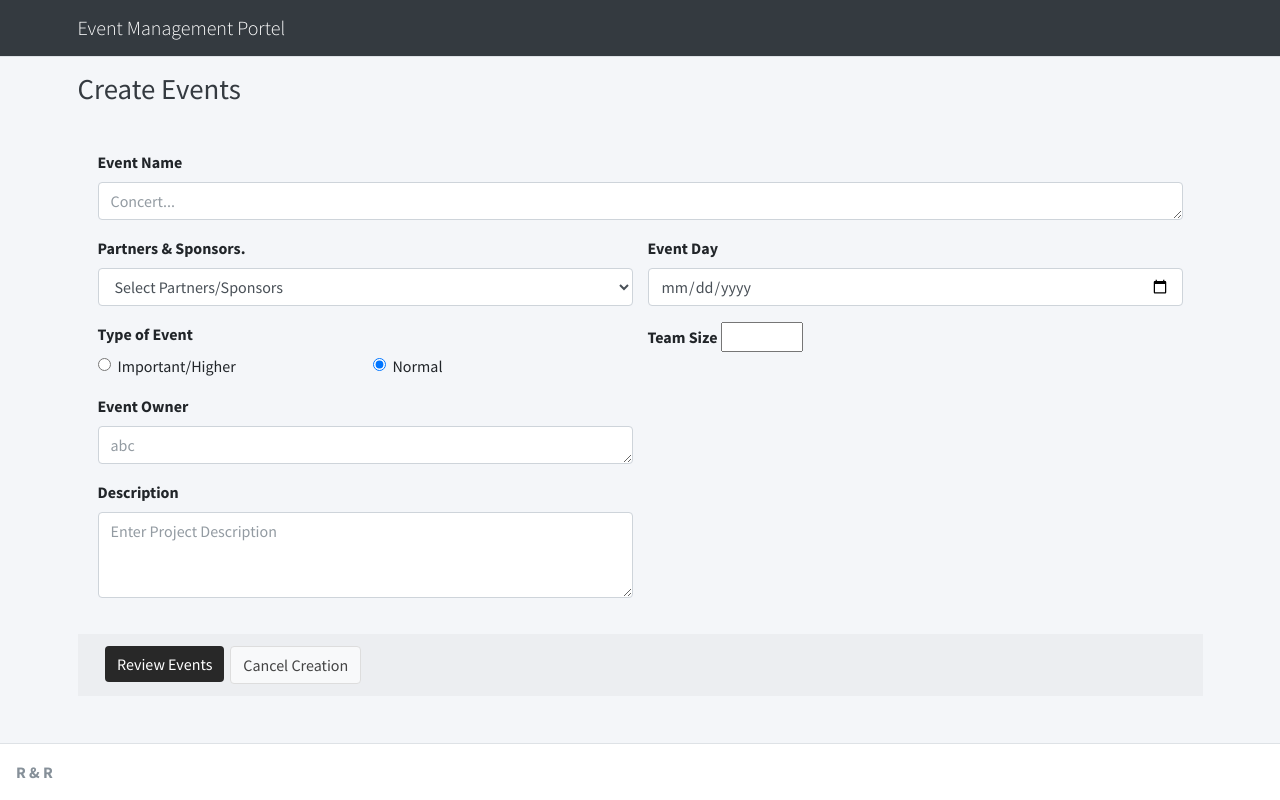
After one commit to RAshutosh12/Event-Management, a Flask app: page /eventCreation in a window 1280 px wide. The commit adds this page. Run offline with Flask 2, Linux system fonts and the light colour scheme; some libraries are stand-ins or nearby versions.

Commit message:
Second page for event creation form created and backend logic integrated in app.py and minor changes in home.html

```diff
--- a/app.py
+++ b/app.py
@@ -4,7 +4,42 @@ app = Flask(__name__)
 
 @app.route('/',methods=['GET','POST'])
 def home():
+    if request.method == 'POST':
+        return redirect(url_for('creation'))
     return render_template('homePage.html')
+
+@app.route('/eventCreation',methods=['GET','POST'])
+def creation():
+
+    print("GET Method Run")
+    if request.method == 'POST':
+
+        #Save posted info in variables
+        eN = request.form.get('event_name')
+        eno = request.form.get('team_size')
+        pS = request.form.get('partners_name')
+        eD = request.form.get('event_date')
+        eT =request.form.get('event_type')
+        eD = request.form.get('event_desc')
+        eO = request.form.get('event_owner')
+
+        # #Create object of userEntry inputs
+        # data = userEntry(jP,pN,op,pG,pT,uId,pD,os,dF,dTA)
+
+        # #Search in database if project already added
+        # if myCol.find_one({'_id': data.projectName}) == None:
+
+        #     #Merge with template
+        #     doc=mergeUserInputTemplate(data)
+        #     logger.info("--Project Data merged and redirecting for review--")
+        #     return redirect(url_for('reviewEntryPage',doc=doc))
+
+        # else:
+        #     logger.warning("--Project already present in databse--")
+        #     return render_template('error.html')
+
+    return render_template('eventCreationForm.html')
+
 
 if __name__ == '__main__':
     app.run(debug=True)
--- /dev/null
+++ b/templates/eventCreationForm.html
@@ -0,0 +1,183 @@
+<!DOCTYPE html>
+<html lang="en">
+<head>
+  <meta charset="utf-8">
+  <meta name="viewport" content="width=device-width, initial-scale=1">
+  <meta http-equiv="x-ua-compatible" content="ie=edge">
+
+  <title>Event Management Portal</title>
+
+  <!-- Font Awesome Icons -->
+  <link rel="stylesheet" href="static/plugins/fontawesome-free/css/all.min.css">
+  <!-- Google Font: Source Sans Pro -->
+  <link href="https://fonts.googleapis.com/css?family=Source+Sans+Pro:300,400,400i,700" rel="stylesheet">
+  <!--Select2-->
+  <link rel="stylesheet" href="static/plugins/select2/css/select2.min.css">
+  <link rel="stylesheet" href="static/plugins/select2-bootstrap4-theme/select2-bootstrap4.min.css">
+  <!-- Theme style -->
+  <link rel="stylesheet" href="static/dist/css/adminlte.min.css">
+</head>
+<body class="hold-transition layout-top-nav">
+
+<div class="wrapper">
+
+  <!-- Navbar -->
+  <nav class="main-header navbar navbar-expand-md navbar-dark">
+    <div class="container">
+      <a href="/" class="navbar-brand">
+        <span class="brand-text font-weight-light">Event Management Portel</span>
+      </a>
+    </div>
+  </nav>
+  <!-- /.navbar -->
+
+  <!-- Content Wrapper. Contains page content -->
+  <div class="content-wrapper">
+    <!-- Content Header (Page header) -->
+    <div class="content-header">
+      <div class="container">
+        <div class="row mb-2">
+          <div class="col-sm-6">
+            <h1 class="m-0 text-dark"> Create Events <small></small></h1>
+          </div><!-- /.col -->
+          <div class="col-sm-6">
+          </div><!-- /.col -->
+        </div><!-- /.row -->
+      </div><!-- /.container-fluid -->
+    </div>
+    <!-- /.content-header -->
+
+    <!-- Main content -->
+    <div class="content">
+      <div class="container">
+        <div class="row">
+          <div class="col-lg-12">
+            <!-- general form elements disabled -->
+            <form role="form" method="POST">
+              <div class="card-body">
+                <div class="row">
+                  <div class="col-md-12">
+                    <!-- text input -->
+                    <div class="form-group">
+                      <label>Event Name</label>
+                      <textarea required id="eventName" name="event_name" class="form-control" rows="1" placeholder="Concert..."></textarea>
+                    </div>
+                  </div>
+                </div>
+
+                <div class="row">
+
+
+                  <div class="col-sm-6">
+                    <!-- textarea -->
+                    <div class="form-group">
+                      <label>Partners & Sponsors.</label>
+                      <select required name="partners_name" id="partnersName" class="form-control" enabled="">
+                        <option value="" >Select Partners/Sponsors</option>
+                       <option value="Dominos">Dominos</option>
+                        <option value="ZARA">ZARA</option>
+                        <option value="Shoopers Stop">Shoopers Stop</option>
+                        <option value="Pizza Hut">Pizza Hut</option>
+                        <option value="Nestle">Self</option>
+                      </select>
+                    </div>
+                  </div>
+                  <div class="col-sm-6">
+                    <!-- FFW Date -->
+                    <div class="form-group">
+                      <label>Event Day </label>
+                      <input required name="event_date" type="date" class="form-control" placeholder="Select FFW Date">
+                    </div>
+                  </div>
+                </div>
+
+                <div class="row">
+                  <div class="col-sm-6">
+                    <div class="form-group">
+                      <label>Type of Event</label>
+                        <div class="row">
+                          <div class="col-sm-6">
+                            <div class="form-check">
+                              <input id="osu" value="Important/Higher" name="event_type" class="form-check-input" type="radio" name="radio2">
+                              <label class="form-check-label">Important/Higher</label>
+                            </div>
+                          </div>
+                          <div class="col-sm-6">
+                            <div class="form-check">
+                              <input id="newl" value="Normal" name="event_type" class="form-check-input" type="radio" name="radio2" checked="">
+                              <label class="form-check-label">Normal</label>
+                            </div>
+                          </div>
+                        </div>
+                    </div>
+                  </div>
+                  <div class="col-sm-6">
+                    <!-- textarea -->
+                    <div class="form-group">
+                      <label>Team Size</label>
+                      <input type="number" id="teamSize" name="team_size" min="1" max="200">
+                    </div>
+                  </div>
+                </div>
+
+                <div class="row">
+                  <div class="col-sm-6">
+                    <!-- User ID -->
+                      <div class="form-group">
+                      <label>Event Owner</label>
+                      <textarea required id="eventOwner" name="event_owner" class="form-control" rows="1" placeholder="abc"></textarea>
+                      </div>
+                    </div>
+                </div>
+
+                <div class="row">
+                  <div class="col-sm-6">
+                    <div class="form-group">
+                      <label>Description</label>
+                      <textarea id="desc" name="event_desc" class="form-control" rows="3" placeholder="Enter Project Description"></textarea>
+                    </div>
+                  </div>
+                </div>
+
+              </div>
+
+              <div class="card-footer">
+                <div class="col-sm-3">
+                  <button type="submit" class="btn btn-success" style="background-color:rgb(40,40,40);border: none">Review Events</button>
+                  <a href="/"><button type="button" class="btn btn-default float-right" >Cancel Creation</button> </a>
+                </div>
+              </div>
+            </form>
+          </div>
+          <!-- /.col-md-12 -->
+        </div>
+        <!-- /.row -->
+      </div><!-- /.container-fluid -->
+    </div>
+    <!-- /.content -->
+  </div>
+  <!-- /.content-wrapper -->
+
+  <!-- Main Footer -->
+  <footer class="main-footer">
+    <!-- To the right -->
+    <div class="float-right d-none d-sm-inline">
+    </div>
+    <!-- Default to the left -->
+    <strong>R & R</strong>
+  </footer>
+</div>
+<!-- ./wrapper -->
+
+<!-- REQUIRED SCRIPTS -->
+
+<!-- jQuery -->
+<script src="static/plugins/jquery/jquery.min.js"></script>
+<!-- Bootstrap 4 -->
+<script src="static/plugins/bootstrap/js/bootstrap.bundle.min.js"></script>
+<!-- AdminLTE App -->
+<script src="static/dist/js/adminlte.min.js"></script>
+<!--Select2-->
+<script src="static/plugins/select2/js/select2.full.min.js"></script>
+</body>
+</html>
```
Also changed, not shown: templates/homePage.html (+5 -6 lines).
